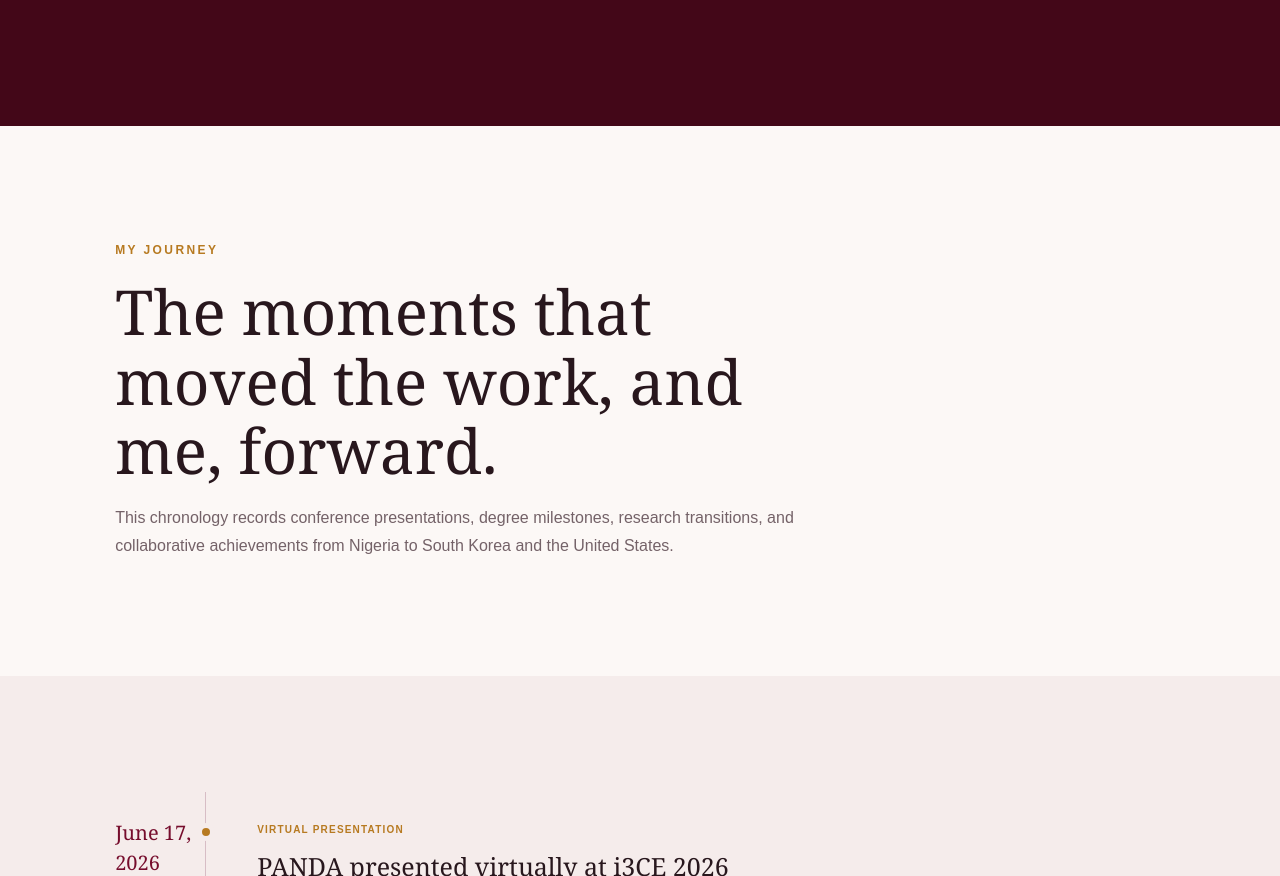
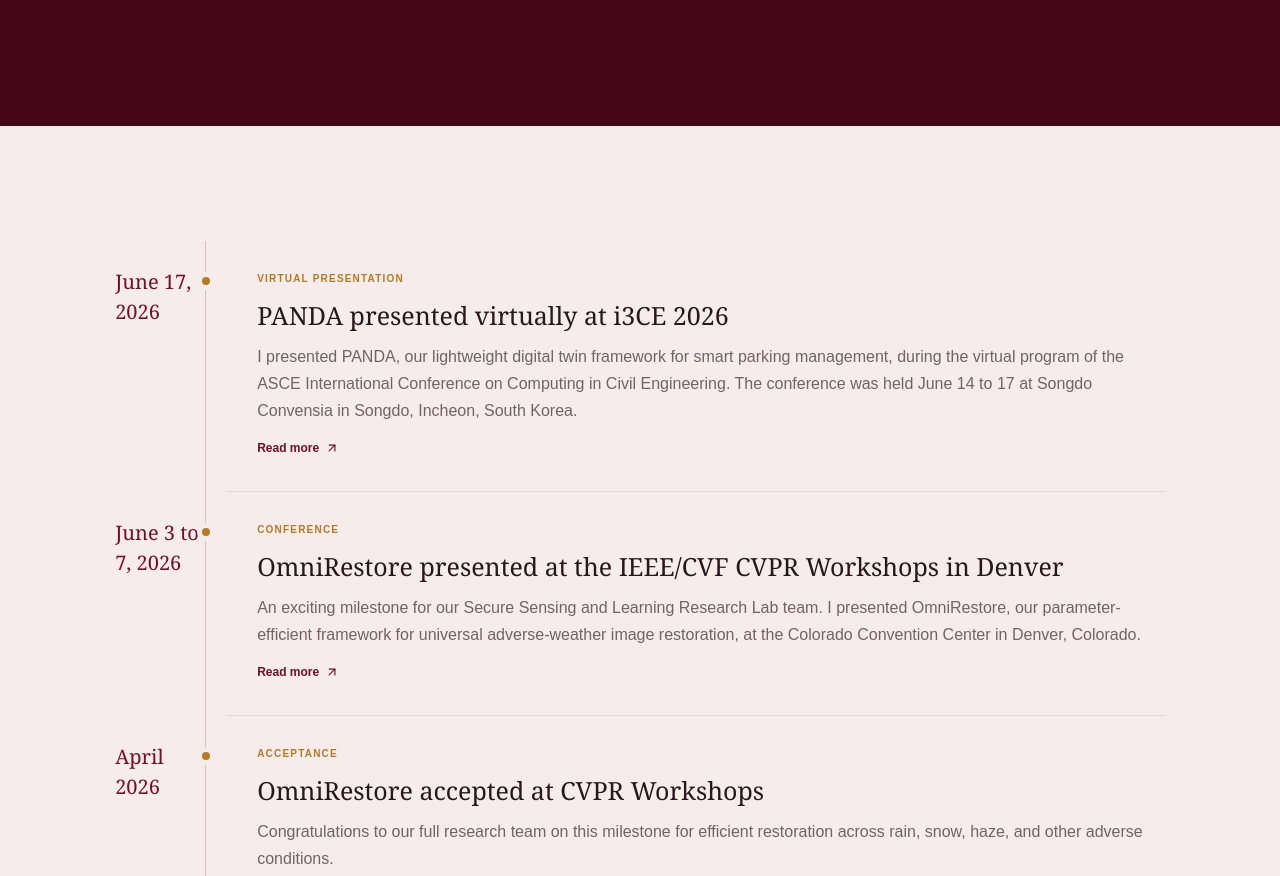
Before and after one commit to Judith989/judith-website-2026, a Next.js app: page /news in a window 1280 px wide. Shown: the part 540-1416 px from the top of the page. Built offline with nearby package versions, Linux system fonts and the light colour scheme; no server answers.

Commit message:
Remove redundant news introduction

```diff
--- a/app/globals.css
+++ b/app/globals.css
@@ -326,9 +326,6 @@
 .project-next .project-resource-links a { color: var(--green); }
 .publications-page { background: var(--cream); padding-top: 55px; }
 .news-timeline { background: var(--cream); }
-.news-introduction { max-width: 980px; }
-.news-introduction h2 { font-family: Georgia, serif; font-size: clamp(38px, 5vw, 62px); font-weight: 500; line-height: 1.12; margin: 12px 0 18px; }
-.news-introduction > p:last-child { color: var(--muted); font-size: 16px; line-height: 1.8; max-width: 760px; }
 .scholarly-news { background: var(--cream); }
 .news-timeline article { display: grid; grid-template-columns: 90px 22px 1fr; margin: 0 auto; max-width: 1050px; }
 .news-year { color: var(--green); font-family: Georgia, serif; font-size: 20px; padding-top: 26px; }
--- a/app/news/page.tsx
+++ b/app/news/page.tsx
@@ -64,11 +64,6 @@
   return (
     <main>
       <PageHero label="News and milestones" title="What I am presenting, building, and celebrating." text="Follow the conference journeys, academic milestones, collaborations, and shared wins that continue to shape my work." />
-      <section className="page-section news-introduction">
-        <p className="kicker">My journey</p>
-        <h2>The moments that moved the work, and me, forward.</h2>
-        <p>This chronology records conference presentations, degree milestones, research transitions, and collaborative achievements from Nigeria to South Korea and the United States.</p>
-      </section>
       <section className="page-section news-timeline">
         {journey.map((item) => <NewsCard item={item} key={`${item.date}-${item.title}`} />)}
       </section>
```
